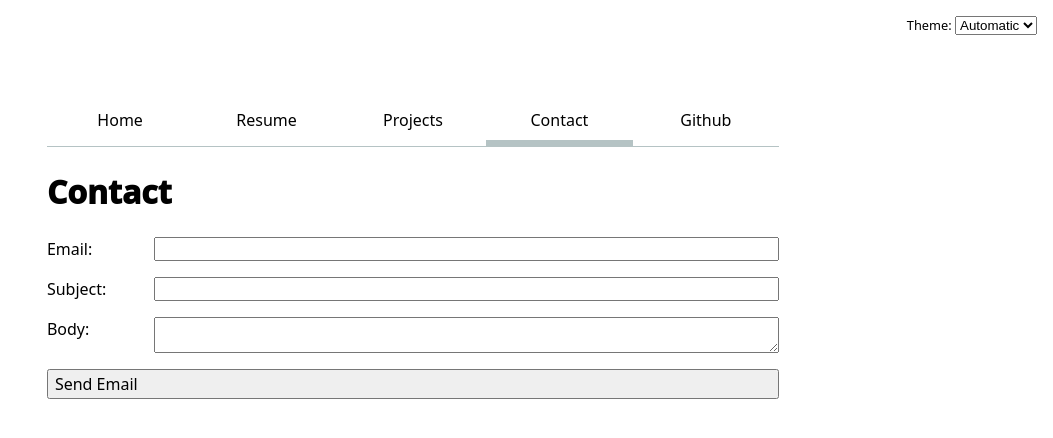
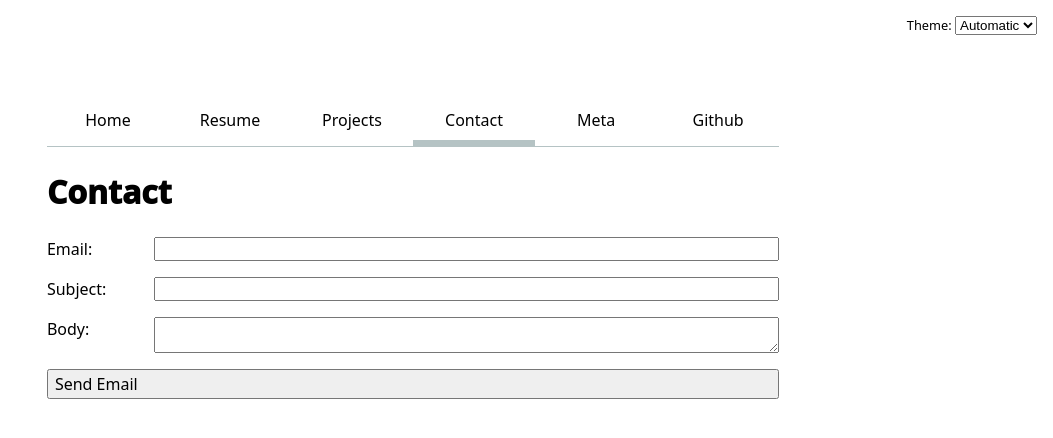
Before and after one commit to maxtkc/my-vis-lab-portfolio, a SvelteKit app: page /contact in a window 1280 px wide. Shown: the top 438 px of the page, without its empty margins (227-1280 px from the left). Built offline with nearby package versions, Linux system fonts and the light colour scheme.

Commit message:
add meta and eloquent

```diff
--- a/package.json
+++ b/package.json
@@ -12,6 +12,7 @@
 		"@sveltejs/adapter-static": "^3.0.1",
 		"@sveltejs/kit": "^2.0.0",
 		"@sveltejs/vite-plugin-svelte": "^3.0.0",
+		"elocuent": "^0.0.3",
 		"svelte": "^5.0.0-next.70",
 		"vite": "^5.0.3"
 	},
--- a/src/routes/+layout.svelte
+++ b/src/routes/+layout.svelte
@@ -6,6 +6,7 @@ let pages = [
 	{url: "./cv", title: "Resume"},
 	{url: "./projects", title: "Projects"},
 	{url: "./contact", title: "Contact"},
+	{url: "./meta", title: "Meta"},
 	{url: "https://github.com/maxtkc", title: "Github"},
 	// add the rest of your pages here
 ];
```
Also changed, not shown: 1 other file (tests, documents, lock files or other folders).
